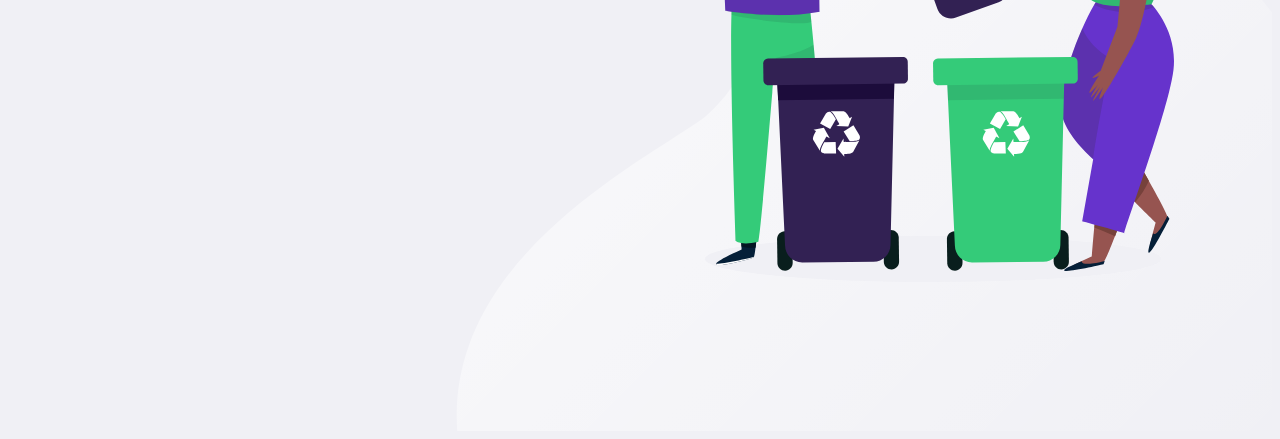
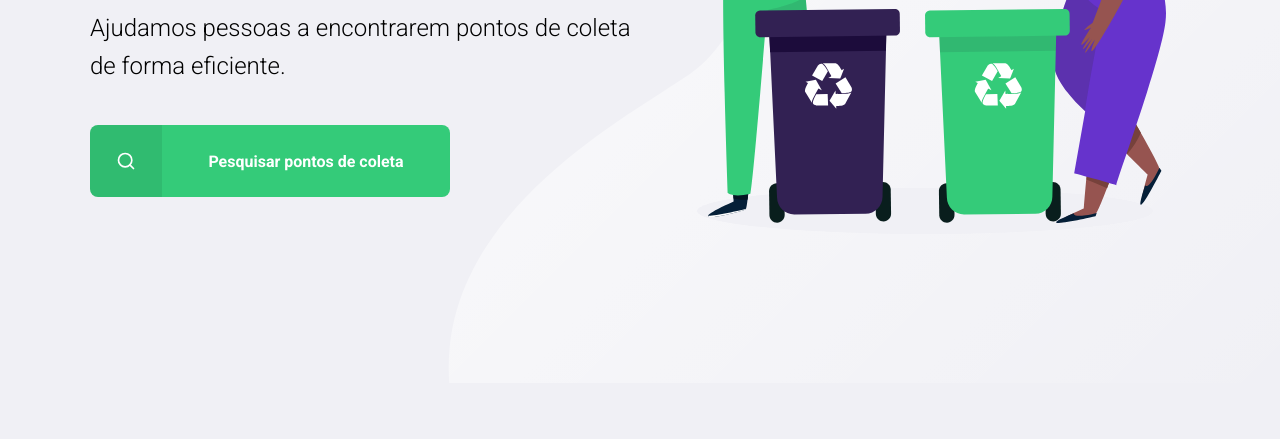
Before and after one commit to pedrohcalado/next-level-week, a plain HTML site: page index.html in a window 1280 px wide. Shown: the part 417-856 px from the top of the page. After the commit the page ends 800 px from the top, so only its background shows below. Drawn offline with Linux system fonts and the light colour scheme.

Commit message:
Finish day 1

```diff
--- a/index.html
+++ b/index.html
@@ -4,7 +4,7 @@
   <meta charset="UTF-8">
   <meta name="viewport" content="width=device-width, initial-scale=1.0">
   <title>Ecoleta</title>
-  <link href="https://fonts.googleapis.com/css2?family=Roboto:wght@300;700&display=swap" rel="stylesheet">
+  <link href="https://fonts.googleapis.com/css2?family=Roboto:wght@300;700&family=Ubuntu:wght@700&display=swap" rel="stylesheet">
   <link rel="stylesheet" href="styles/main.css">
 </head>
 <body>
@@ -20,7 +20,7 @@
       <main>
         <h1>Seu marketplace de coleta de resíduos</h1>
         <p>Ajudamos pessoas a encontrarem pontos de coleta de forma eficiente.</p>
-        <button>Pesquisar pontos de coleta</button>
+        <a href="#"><span></span><strong>Pesquisar pontos de coleta</strong></a>
       </main>
     </div>
   </div>
--- a/styles/main.css
+++ b/styles/main.css
@@ -1,14 +1,27 @@
 :root {
   --title-color: #322153;
+  --primary-color: #34cb79;
+}
+
+* {
+  margin: 0;
+  padding: 0;
+  box-sizing: border-box;
 }
 
 body {
   font-family: 'Roboto', sans-serif;
   background-color: #f0f0f5;
+  -webkit-font-smoothing: antialiased;
 }
 
 a {
   text-decoration: none;
+}
+
+h1, h2, h3, h4, h5, h6 {
+  color: var(--title-color);
+  font-family: 'Ubuntu', sans-serif;
 }
 
 #page-home {
@@ -42,13 +55,87 @@ a {
   width: 90%;
   max-width: 1100px;
   margin: 0 auto;
+  height: 100%;
+  display: flex;
+  flex-direction: column;
 }
 
 #page-home main {
   max-width: 560px;
+  flex: 1;
+  display: flex;
+  flex-direction: column;
+  justify-content: center;;
 }
 
 #page-home main h1 {
   font-size: 54px;
-  color: var(--title-color);
 }
+
+#page-home main p {
+  font-size: 24px;
+  line-height: 38px;
+  margin-top: 24px;
+}
+
+#page-home main a {
+  width: 100%;
+  max-width: 360px;
+  background: var(--primary-color);
+  height: 72px;
+  border-radius: 8px;
+  display: flex;
+  align-items: center;
+  margin-top: 40px;
+  transition: 400ms;
+}
+
+#page-home main a:hover {
+  background-color: #2fb86e;
+}
+
+#page-home main a span {
+  width: 72px;
+  height: 72px;
+  background-color: rgba(0,0,0,0.08);
+  border-top-left-radius: 8px;
+  border-bottom-left-radius: 8px;
+  display: flex;
+  align-items: center;
+  justify-content: center;
+}
+
+#page-home main a span::after {
+  content: '';
+  background-image: url('/icones/search.svg');
+  width: 20px;
+  height: 20px;
+}
+
+#page-home main a strong {
+  color: white;
+  flex: 1;
+  text-align: center;
+}
+
+@media (max-width: 900px) {
+  #page-home {
+    background-position: 70vw;
+  }
+
+  #page-home .content {
+    align-items: center;
+    text-align: center;
+  }
+  #page-home header a {
+    position: absolute;
+    bottom: 48px;
+    left: 50%;
+    transform: translateX(-50%);
+  }
+
+  #page-home main {
+    align-items: center;
+  }
+
+}
```
